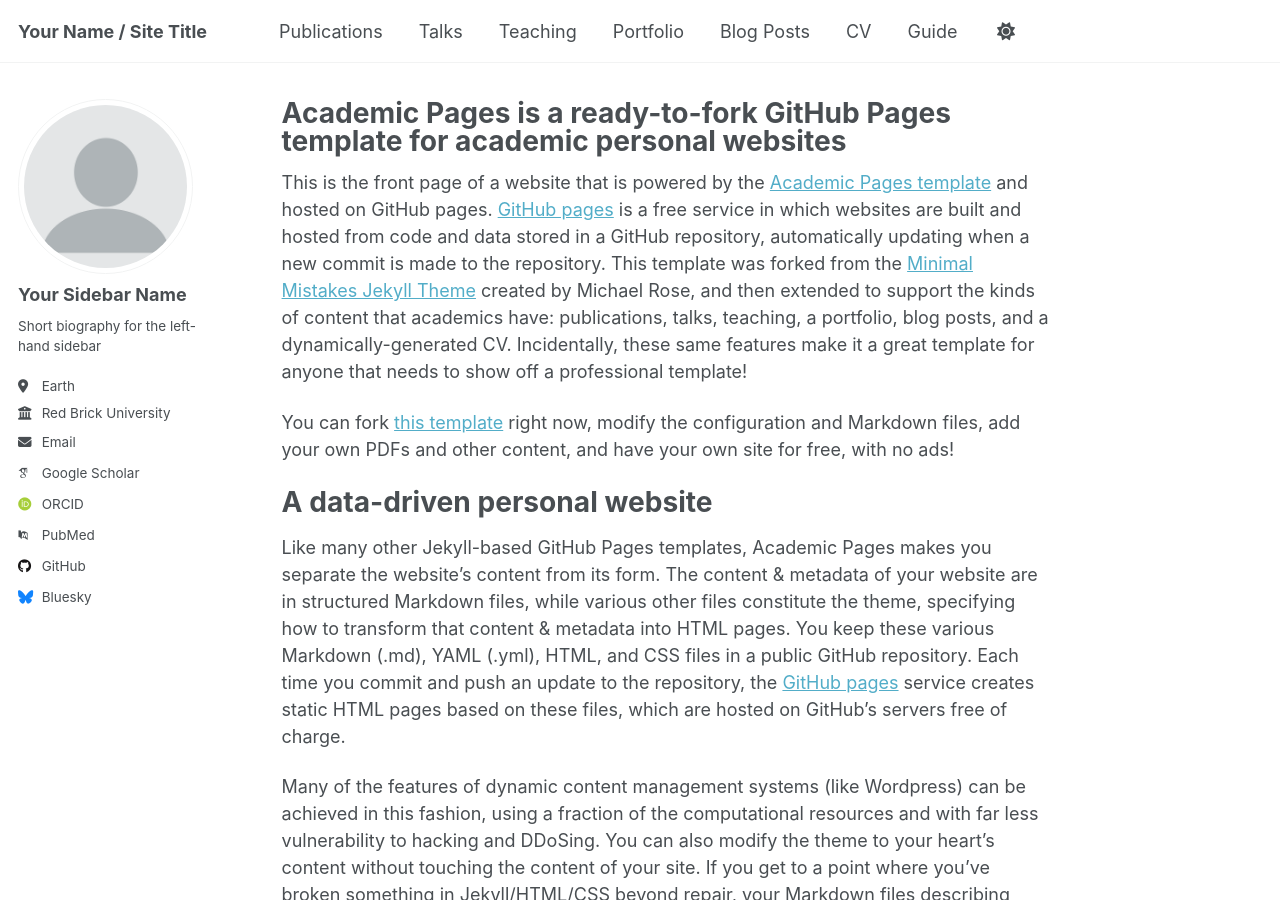
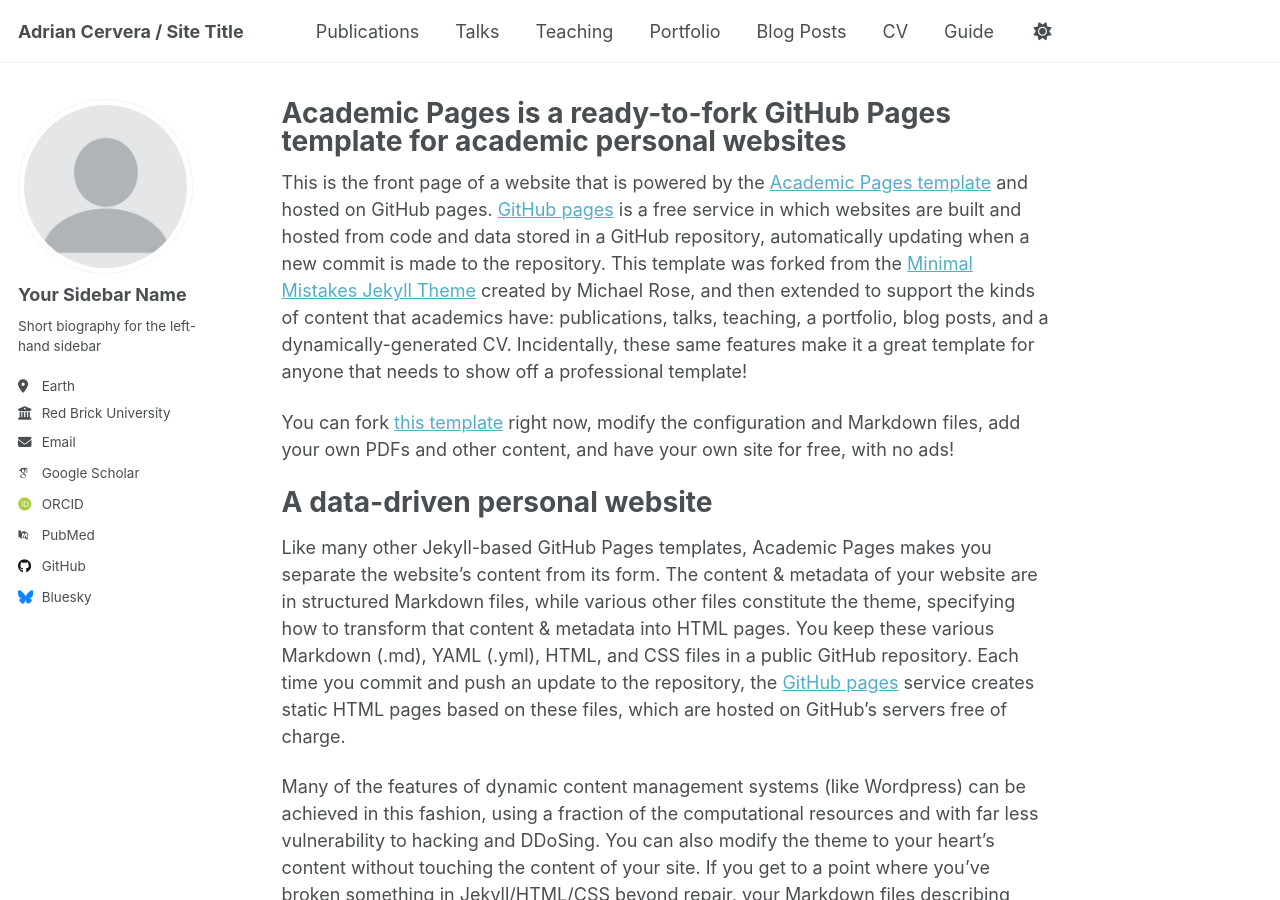
Before and after one commit to AmazeingGames/Adrian-Cervera, a Jekyll site: the page built from _pages/about.md, in a window 1280 px wide and 900 px high. Built offline with Jekyll 4.4.1, drawn with Linux system fonts in a browser that asks for light colours; some web fonts are replaced; a script that is not in the unit is left out.

Commit message:
Name Change

```diff
--- a/_config.yml
+++ b/_config.yml
@@ -9,11 +9,11 @@
 # Basic Site Settings
 locale                   : "en-US"
 site_theme               : "default" # Currently available options are "default", "air"
-title                    : "Your Name / Site Title"
+title                    : "Adrian Cervera / Site Title"
 title_separator          : "-"
 name                     : &name "Your Name"
 description              : &description "Your Name's academic portfolio"   # Update this with a general description of your site, this is the default if not overridden by a page
-url                      : https://amazeinggames.github.io # The base hostname & protocol for your site e.g. "https://[your GitHub username].github.io",
+url                      : https://amazeinggames.github.io/Adrian-Cervera/ # The base hostname & protocol for your site e.g. "https://[your GitHub username].github.io",
                                                            # or if you already have some other page hosted on Github then use "https://[your GitHub username].github.io/[Your Repo Name]"
 baseurl                  : "" # the subpath of your site, e.g. "/blog"
 repository               : "academicpages/academicpages.github.io"
```
